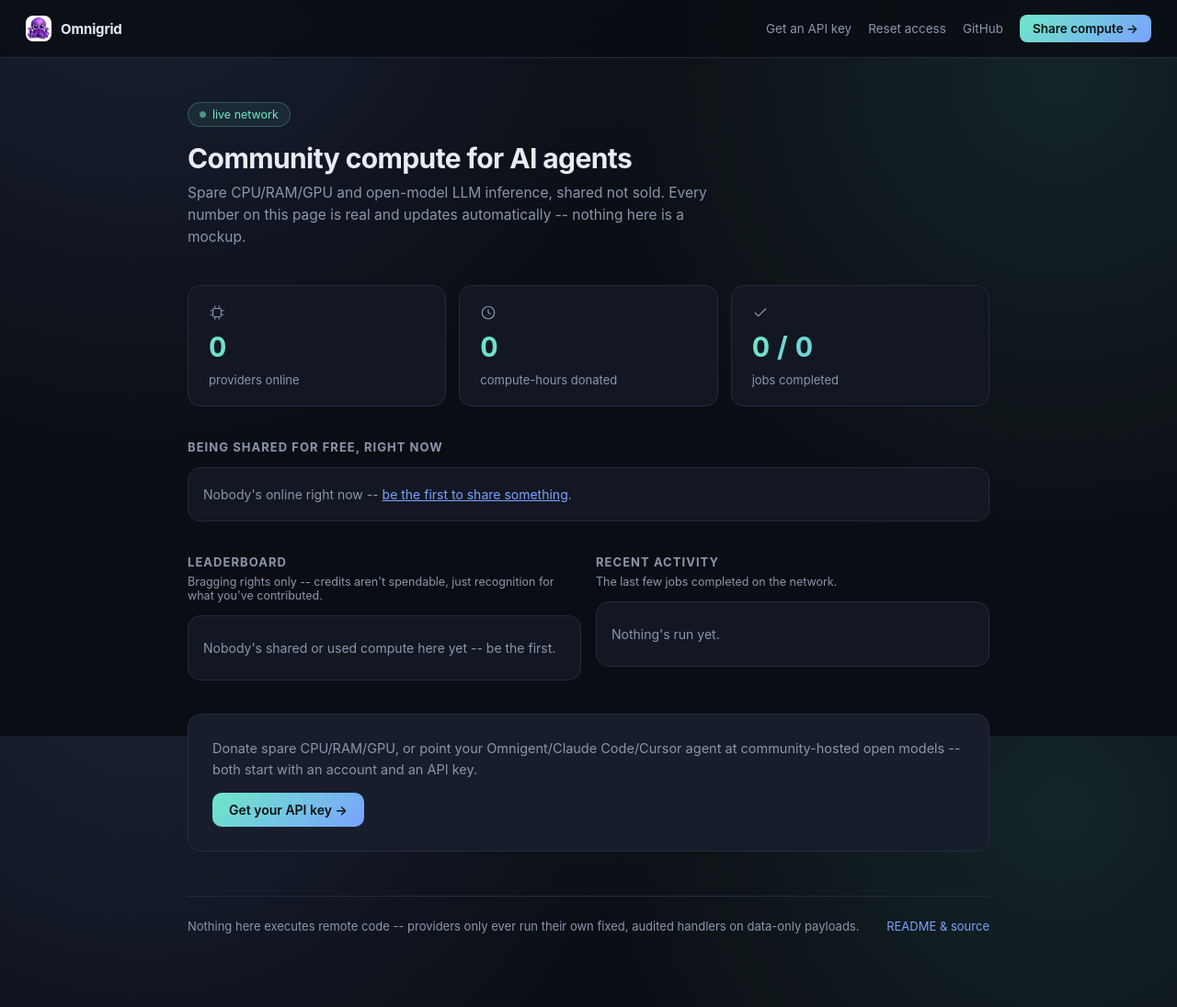
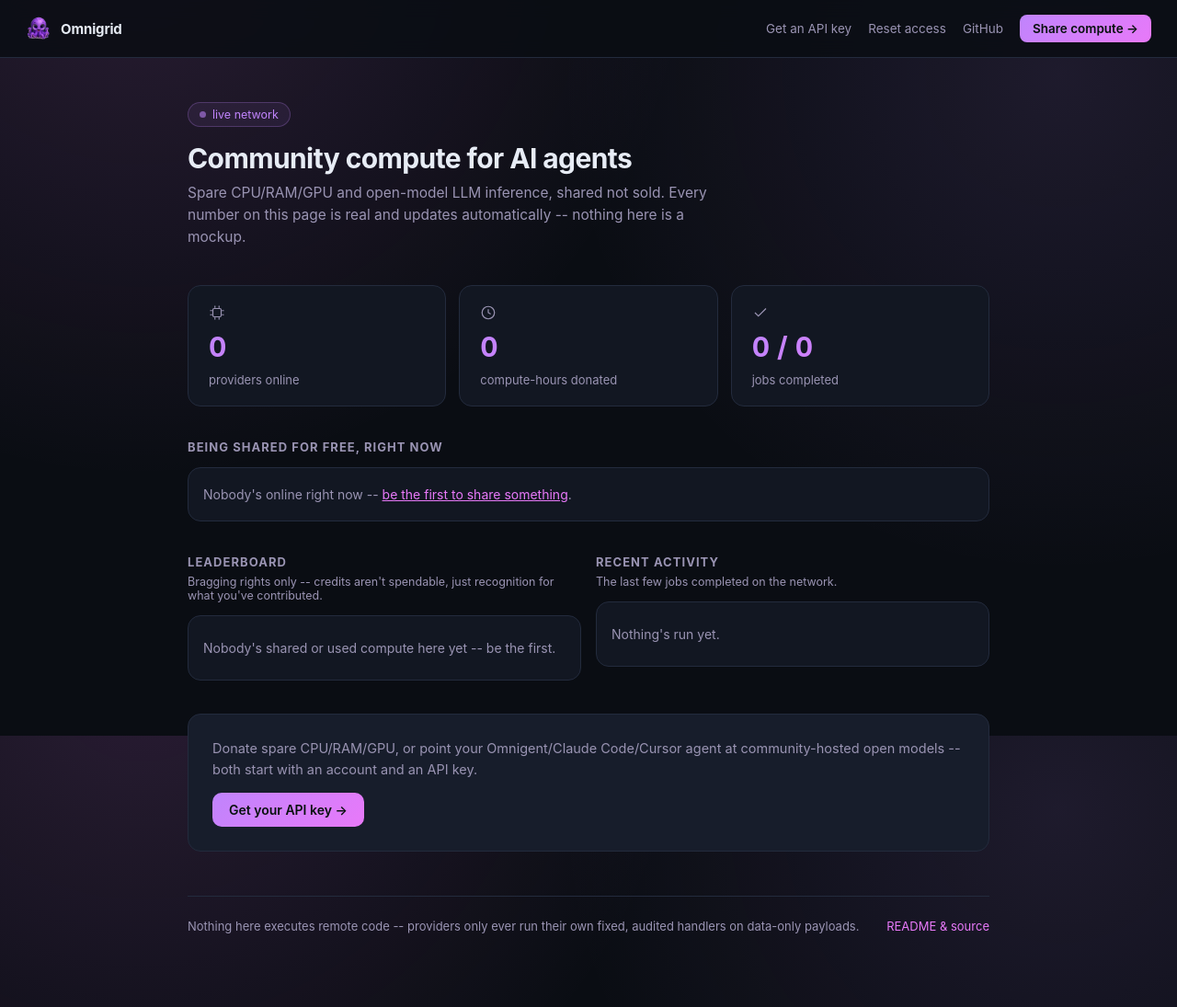
Before and after one commit to mexmarv/omnigrid, a PHP site: page / in a window 1280 px wide. Shown: the whole page at 92% size. Run offline with PHP 8.4, Linux system fonts and the light colour scheme.

Commit message:
Lead README with how to use the network, add purple hero banner
Move the Omnigent/Claude Code/Cursor/etc. setup section to right after
the intro so people can wire it up before reading about self-hosting or
contributing compute. Replace the lone logo with a purple gradient
banner (matches the brand's octopus mascot), extend the purple palette
across the dashboard/register/reset pages, and fix a stale README anchor
link in register.php.

```diff
--- a/backoffice/index.php
+++ b/backoffice/index.php
@@ -25,15 +25,15 @@ function friendly_task_type(string $taskType): string {
 <style>
   :root {
     --bg: #0a0d13; --panel: #121722; --panel-2: #171d2b; --border: #232b3d;
-    --text: #e7ecf5; --muted: #8b96ad; --accent: #6ee7c8; --accent-2: #7aa2ff;
+    --text: #e7ecf5; --muted: #9a94b3; --accent: #c084fc; --accent-2: #e879f9;
     --gold: #f5c453; --silver: #c9d2e0; --bronze: #d18b5c;
   }
   * { box-sizing: border-box; }
   body {
     margin: 0; background: var(--bg); color: var(--text);
     font-family: -apple-system, BlinkMacSystemFont, "Segoe UI", sans-serif;
-    background-image: radial-gradient(circle at 12% -10%, rgba(122,162,255,0.14), transparent 42%),
-                       radial-gradient(circle at 90% 10%, rgba(110,231,200,0.11), transparent 40%);
+    background-image: radial-gradient(circle at 12% -10%, rgba(232,121,249,0.14), transparent 42%),
+                       radial-gradient(circle at 90% 10%, rgba(192,132,252,0.11), transparent 40%);
     background-attachment: fixed;
   }
   a { color: inherit; }
@@ -64,7 +64,7 @@ function friendly_task_type(string $taskType): string {
   .hero { margin-bottom: 40px; }
   .live {
     display: inline-flex; align-items: center; gap: 7px; font-size: 12.5px; color: var(--accent);
-    background: rgba(110,231,200,0.08); border: 1px solid rgba(110,231,200,0.25);
+    background: rgba(192,132,252,0.08); border: 1px solid rgba(192,132,252,0.25);
     padding: 5px 12px; border-radius: 999px; margin-bottom: 16px;
   }
   .live .dot {
```
Also changed, not shown: backoffice/register.php (+4 -4 lines), backoffice/reset.php (+4 -4 lines), README.md, backoffice/assets/logo.png, docs/banner.svg (added), 1 other file.
